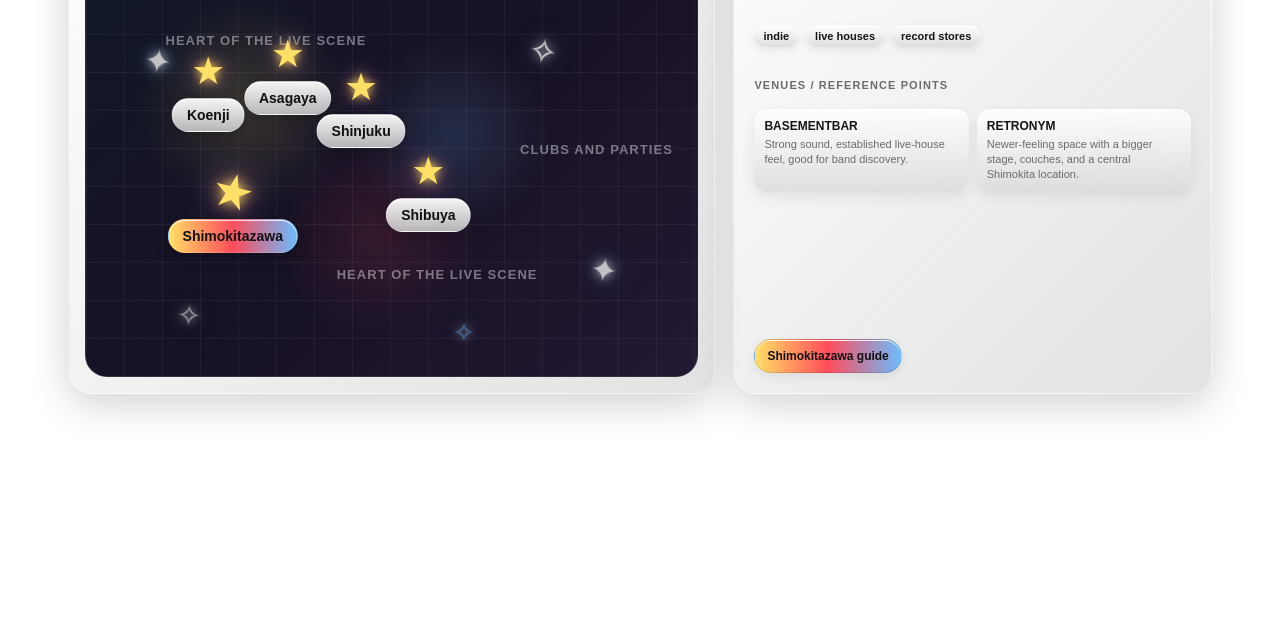
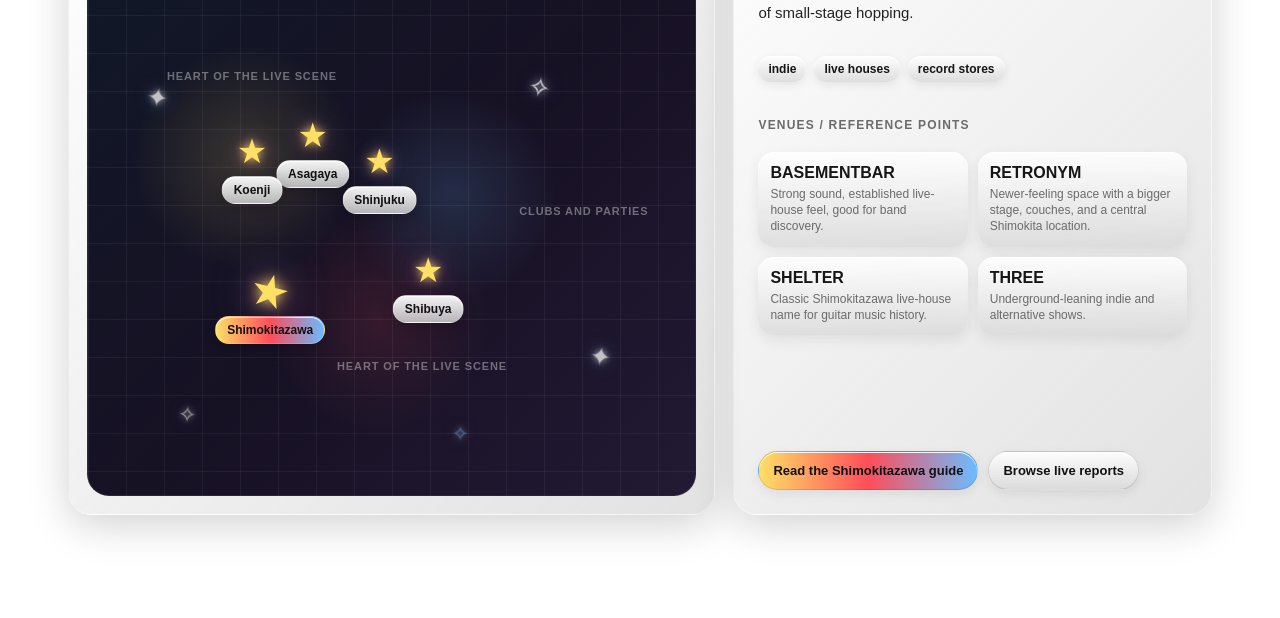
Before and after one commit to bibarugebarushoten-creator/livehouse, a plain HTML site: page index.html in a window 1280 px wide. Shown: the part 182-800 px from the top of the page. Drawn offline with Linux system fonts and the light colour scheme.

Commit message:
Update index.html

```diff
--- a/index.html
+++ b/index.html
@@ -8,14 +8,12 @@
 
   <link rel="preconnect" href="https://fonts.googleapis.com">
   <link rel="preconnect" href="https://fonts.gstatic.com" crossorigin>
-
   <link href="https://fonts.googleapis.com/css2?family=Audiowide&display=swap" rel="stylesheet">
 
   <style>
     :root {
       --text: #161616;
       --muted: #6b6b6b;
-
       --yellow: #ffe066;
       --red: #ff4d5a;
       --silver: #d7d7d7;
@@ -30,9 +28,7 @@
       color: var(--text);
     }
 
-    * {
-      box-sizing: border-box;
-    }
+    * { box-sizing: border-box; }
 
     .scene-map {
       width: 100%;
@@ -49,21 +45,11 @@
 
     .map-panel,
     .info-panel {
-      background:
-        linear-gradient(
-          135deg,
-          rgba(255,255,255,.92),
-          rgba(215,215,215,.72)
-        );
-
+      background: linear-gradient(135deg, rgba(255,255,255,.92), rgba(215,215,215,.72));
       border: 1px solid rgba(255,255,255,.22);
-
       border-radius: 24px;
-
       overflow: hidden;
-
       position: relative;
-
       box-shadow:
         0 10px 40px rgba(0,0,0,.18),
         inset 0 1px 0 rgba(255,255,255,.7);
@@ -72,33 +58,25 @@
     .map-panel::before,
     .info-panel::before {
       content: "★ ✦ ★";
-
       position: absolute;
-
       top: 14px;
       right: 18px;
-
       color: var(--red);
-
-      font-size: 16px;
-
-      letter-spacing: 5px;
-
+      font-size: 18px;
+      letter-spacing: 6px;
       opacity: .85;
-
       pointer-events: none;
-
       text-shadow:
         0 0 8px rgba(255,224,102,.8),
         0 0 16px rgba(107,188,255,.45);
     }
 
     .map-header {
-      padding: 20px 20px 8px;
+      padding: 22px 22px 10px;
     }
 
     .eyebrow {
-      font-size: 11px;
+      font-size: 12px;
       letter-spacing: .14em;
       text-transform: uppercase;
       color: var(--muted);
@@ -106,27 +84,17 @@
       font-weight: 700;
     }
 
-    h1, h2, h3, p {
-      margin-top: 0;
-    }
+    h1, h2, h3, p { margin-top: 0; }
 
     h1 {
       font-family: 'Audiowide', sans-serif;
-
-      font-size: clamp(22px, 3vw, 36px);
-
+      font-size: clamp(24px, 3.4vw, 42px);
       line-height: 1;
-
-      margin-bottom: 10px;
-
+      margin-bottom: 12px;
       letter-spacing: .01em;
-
       color: white;
-
       text-transform: uppercase;
-
       white-space: nowrap;
-
       text-shadow:
         0 0 6px rgba(255,255,255,.9),
         0 0 12px rgba(107,188,255,.8),
@@ -136,42 +104,25 @@
 
     .intro {
       color: #111;
-
-      font-size: 12px;
-
+      font-size: 14px;
       line-height: 1.5;
-
       max-width: 720px;
-
       margin-bottom: 0;
     }
 
     .tokyo-map {
       position: relative;
-
-      height: 420px;
-
-      margin: 10px 16px 16px;
-
+      height: 520px;
+      margin: 12px 18px 18px;
       border-radius: 22px;
-
       overflow: hidden;
-
       background:
         linear-gradient(rgba(255,255,255,.05) 1px, transparent 1px),
         linear-gradient(90deg, rgba(255,255,255,.05) 1px, transparent 1px),
-
         radial-gradient(circle at 26% 35%, rgba(255,224,102,.16), transparent 20%),
         radial-gradient(circle at 60% 42%, rgba(107,188,255,.16), transparent 22%),
         radial-gradient(circle at 48% 66%, rgba(255,77,90,.13), transparent 24%),
-
-        linear-gradient(
-          135deg,
-          #111827,
-          #171124,
-          #221933
-        );
-
+        linear-gradient(135deg, #111827, #171124, #221933);
       background-size:
         38px 38px,
         38px 38px,
@@ -179,57 +130,26 @@
         auto,
         auto,
         auto;
-
       border: 1px solid rgba(255,255,255,.08);
     }
 
     .star {
       position: absolute;
-
       color: var(--silver);
-
-      font-size: 26px;
-
+      font-size: 20px;
       opacity: .9;
-
       animation: twinkle 3s infinite ease-in-out;
-
       pointer-events: none;
-
       text-shadow:
-        0 0 8px rgba(255,255,255,.85),
-        0 0 18px rgba(107,188,255,.55);
+        0 0 6px rgba(255,255,255,.8),
+        0 0 16px rgba(107,188,255,.45);
     }
 
-    .star.s1 {
-      left: 10%;
-      top: 21%;
-    }
-
-    .star.s2 {
-      left: 73%;
-      top: 19%;
-      animation-delay: .5s;
-    }
-
-    .star.s3 {
-      left: 83%;
-      top: 71%;
-      animation-delay: 1s;
-    }
-
-    .star.s4 {
-      left: 15%;
-      top: 82%;
-      animation-delay: 1.4s;
-    }
-
-    .star.s6 {
-      left: 60%;
-      top: 86%;
-      animation-delay: 1.8s;
-      color: var(--blue);
-    }
+    .star.s1 { left: 10%; top: 21%; }
+    .star.s2 { left: 73%; top: 19%; animation-delay: .5s; }
+    .star.s3 { left: 83%; top: 71%; animation-delay: 1s; }
+    .star.s4 { left: 15%; top: 82%; animation-delay: 1.4s; }
+    .star.s6 { left: 60%; top: 86%; animation-delay: 1.8s; color: var(--blue); }
 
     @keyframes twinkle {
       0%, 100% {
@@ -245,19 +165,12 @@
 
     .map-label {
       position: absolute;
-
-      font-size: 13px;
-
+      font-size: 11px;
       letter-spacing: .08em;
-
-      color: rgba(255,255,255,.42);
-
+      color: rgba(255,255,255,.38);
       text-transform: uppercase;
-
       pointer-events: none;
-
-      font-weight: 800;
-
+      font-weight: 700;
       white-space: nowrap;
     }
 
@@ -278,38 +191,25 @@
 
     .pin {
       position: absolute;
-
       transform: translate(-50%, -50%);
-
       border: 0;
-
       background: transparent;
-
       cursor: pointer;
-
       padding: 0;
-
       text-align: center;
-
       color: var(--text);
     }
 
     .pin-dot {
       display: block;
-
       margin: 0 auto 8px;
-
-      font-size: 38px;
-
+      font-size: 34px;
       line-height: 1;
-
       color: var(--yellow);
-
       text-shadow:
-        0 0 10px rgba(255,224,102,.95),
-        0 0 22px rgba(255,77,90,.55),
-        0 0 34px rgba(107,188,255,.5);
-
+        0 0 8px rgba(255,224,102,.85),
+        0 0 18px rgba(255,77,90,.45),
+        0 0 28px rgba(107,188,255,.4);
       transition:
         transform .18s ease,
         text-shadow .18s ease;
@@ -317,28 +217,14 @@
 
     .pin-name {
       display: inline-block;
-
-      padding: 8px 14px;
-
+      padding: 6px 11px;
       border-radius: 999px;
-
-      background:
-        linear-gradient(
-          180deg,
-          rgba(255,255,255,.95),
-          rgba(215,215,215,.82)
-        );
-
+      background: linear-gradient(180deg, rgba(255,255,255,.95), rgba(215,215,215,.82));
       border: 1px solid rgba(255,255,255,.15);
-
-      font-size: 14px;
-
-      font-weight: 900;
-
+      font-size: 12px;
+      font-weight: 800;
       white-space: nowrap;
-
       color: #111;
-
       box-shadow:
         0 4px 14px rgba(0,0,0,.2),
         inset 0 1px 0 rgba(255,255,255,.8);
@@ -346,8 +232,7 @@
 
     .pin:hover .pin-dot,
     .pin.active .pin-dot {
-      transform: scale(1.25) rotate(14deg);
-
+      transform: scale(1.32) rotate(14deg);
       text-shadow:
         0 0 10px rgba(255,224,102,1),
         0 0 24px rgba(255,77,90,.7),
@@ -355,22 +240,13 @@
     }
 
     .pin.active .pin-name {
-      background:
-        linear-gradient(
-          90deg,
-          var(--yellow),
-          var(--red),
-          var(--blue)
-        );
-
+      background: linear-gradient(90deg, var(--yellow), var(--red), var(--blue));
       color: #111;
     }
 
     .info-panel {
-      padding: 20px;
-
-      min-height: 420px;
-
+      padding: 24px;
+      min-height: 520px;
       display: flex;
       flex-direction: column;
     }
@@ -379,154 +255,93 @@
       display: flex;
       flex-wrap: wrap;
       gap: 8px;
-
-      margin: 10px 0 16px;
+      margin: 12px 0 18px;
     }
 
     .tag {
-      font-size: 11px;
-
+      font-size: 12px;
       border-radius: 999px;
-
-      padding: 5px 9px;
-
-      background:
-        linear-gradient(
-          180deg,
-          rgba(255,255,255,.9),
-          rgba(215,215,215,.78)
-        );
-
+      padding: 6px 10px;
+      background: linear-gradient(180deg, rgba(255,255,255,.9), rgba(215,215,215,.78));
       box-shadow:
         inset 0 1px 0 rgba(255,255,255,.9),
         0 3px 10px rgba(0,0,0,.08);
-
       font-weight: 700;
     }
 
     .info-title {
       font-family: 'Audiowide', sans-serif;
-
-      font-size: 28px;
-
+      font-size: 34px;
       line-height: .95;
-
       letter-spacing: .02em;
-
       margin-bottom: 8px;
-
       color: #1b1028;
-
       text-shadow:
         2px 2px 0 rgba(107,188,255,.55),
         4px 4px 0 rgba(255,224,102,.35);
     }
 
     .area {
-      font-size: 12px;
-
+      font-size: 13px;
       color: var(--muted);
-
-      margin-bottom: 14px;
-
+      margin-bottom: 18px;
       font-weight: 700;
     }
 
     .description {
-      line-height: 1.5;
-
-      font-size: 13px;
-
+      line-height: 1.55;
+      font-size: 15px;
       color: #222;
-
-      margin-bottom: 18px;
+      margin-bottom: 20px;
     }
 
     .section-title {
-      font-size: 11px;
-
+      font-size: 12px;
       letter-spacing: .1em;
-
       text-transform: uppercase;
-
       color: var(--muted);
-
-      margin: 16px 0 8px;
-
+      margin: 18px 0 8px;
       font-weight: 800;
     }
 
     .button-row {
       margin-top: auto;
-
       display: flex;
       flex-wrap: wrap;
-      gap: 8px;
-
-      padding-top: 18px;
+      gap: 10px;
+      padding-top: 22px;
     }
 
     .map-button {
       display: inline-block;
-
-      padding: 9px 12px;
-
+      padding: 11px 14px;
       border-radius: 999px;
-
       border: 1px solid rgba(0,0,0,.12);
-
       color: #111;
-
       text-decoration: none;
-
-      font-size: 12px;
-
+      font-size: 13px;
       font-weight: 800;
-
-      background:
-        linear-gradient(
-          180deg,
-          rgba(255,255,255,.92),
-          rgba(215,215,215,.72)
-        );
-
+      background: linear-gradient(180deg, rgba(255,255,255,.92), rgba(215,215,215,.72));
       box-shadow:
         inset 0 1px 0 rgba(255,255,255,.9),
         0 4px 12px rgba(0,0,0,.08);
     }
 
     .map-button.primary {
-      background:
-        linear-gradient(
-          90deg,
-          var(--yellow),
-          var(--red),
-          var(--blue)
-        );
+      background: linear-gradient(90deg, var(--yellow), var(--red), var(--blue));
     }
 
     .venue-list {
       display: grid;
-
       grid-template-columns: repeat(2, minmax(0, 1fr));
-
-      gap: 8px;
-
-      margin-top: 10px;
+      gap: 10px;
+      margin-top: 12px;
     }
 
     .venue-card {
-      border-radius: 14px;
-
-      padding: 10px;
-
-      background:
-        linear-gradient(
-          180deg,
-          rgba(255,255,255,.88),
-          rgba(215,215,215,.72)
-        );
-
+      border-radius: 16px;
+      padding: 12px;
+      background: linear-gradient(180deg, rgba(255,255,255,.88), rgba(215,215,215,.72));
       box-shadow:
         0 5px 14px rgba(0,0,0,.08),
         inset 0 1px 0 rgba(255,255,255,.85);
@@ -535,16 +350,12 @@
     .venue-card strong {
       display: block;
       margin-bottom: 4px;
-      font-size: 12px;
     }
 
     .venue-card span {
       color: var(--muted);
-
-      font-size: 11px;
-
+      font-size: 12px;
       line-height: 1.35;
-
       display: block;
     }
 
@@ -554,7 +365,7 @@
       }
 
       .tokyo-map {
-        height: 360px;
+        height: 430px;
       }
 
       .info-panel {
@@ -566,15 +377,26 @@
       }
 
       .pin-name {
-        font-size: 12px;
+        font-size: 11px;
       }
 
       .pin-dot {
-        font-size: 30px;
+        font-size: 28px;
       }
 
-      .map-label {
-        font-size: 11px;
+      .label-west {
+        left: 63%;
+        top: 44%;
+      }
+
+      .label-central {
+        left: 10%;
+        top: 18%;
+      }
+
+      .label-south {
+        left: 36%;
+        top: 75%;
       }
     }
   </style>
@@ -582,11 +404,8 @@
 
 <body>
   <main class="scene-map" aria-label="Interactive Tokyo music scene map">
-
     <div class="map-shell">
-
       <section class="map-panel">
-
         <div class="map-header">
           <p class="eyebrow">OfficialGF field notes</p>
 
@@ -599,7 +418,6 @@
         </div>
 
         <div class="tokyo-map" id="tokyoMap">
-
           <span class="map-label label-west">
             clubs and parties
           </span>
@@ -617,38 +435,33 @@
           <span class="star s3">✦</span>
           <span class="star s4">✧</span>
           <span class="star s6">✧</span>
-
         </div>
       </section>
 
       <aside class="info-panel" id="infoPanel"></aside>
-
     </div>
   </main>
 
   <script>
     const places = [
-
       {
         id: "shimokitazawa",
         name: "Shimokitazawa",
         area: "Indie bands, small venues, record shops, night wandering",
-
-        x: 24,
-        y: 61,
-
+        x: 30,
+        y: 64,
         tags: ["indie", "live houses", "record stores"],
-
         description:
           "Shimokitazawa is the obvious starting point for Tokyo indie discovery: walkable, venue-dense, and easy to turn into a night of small-stage hopping.",
-
         venues: [
           ["BASEMENTBAR", "Strong sound, established live-house feel, good for band discovery."],
-          ["RETRONYM", "Newer-feeling space with a bigger stage, couches, and a central Shimokita location."]
+          ["RETRONYM", "Newer-feeling space with a bigger stage, couches, and a central Shimokita location."],
+          ["SHELTER", "Classic Shimokitazawa live-house name for guitar music history."],
+          ["THREE", "Underground-leaning indie and alternative shows."]
         ],
-
         links: [
-          ["Shimokitazawa guide", "#"]
+          ["Read the Shimokitazawa guide", "#"],
+          ["Browse live reports", "#"]
         ]
       },
 
@@ -656,21 +469,19 @@
         id: "shibuya",
         name: "Shibuya",
         area: "International-friendly jams, open mics, bigger city energy",
-
         x: 56,
-        y: 56,
-
+        y: 60,
         tags: ["open mic", "international", "central"],
-
         description:
-          "Shibuya works well as an entry point for visitors because it has internationally friendly spaces and late-night energy.",
-
+          "Shibuya works well as an entry point for visitors because it has internationally friendly spaces, late-night energy, and easy transit connections.",
         venues: [
-          ["RUBY ROOM", "Friendly staff, open mic Tuesdays."],
-          ["WWW / WWW X", "Larger indie-adjacent bookings."]
+          ["RUBY ROOM", "Friendly staff, open mic Tuesdays, good for international musicians."],
+          ["WWW / WWW X", "Larger shows, indie-adjacent bookings, strong discovery potential."],
+          ["O-nest", "Long-running Shibuya live-house ecosystem."],
+          ["Club Quattro", "Bigger club shows and touring acts."]
         ],
-
         links: [
+          ["How to perform in Tokyo", "#"],
           ["Tokyo live house basics", "#"]
         ]
       },
@@ -679,22 +490,20 @@
         id: "asagaya",
         name: "Asagaya",
         area: "DIY pockets, community bars, intimate shows",
-
-        x: 33,
-        y: 28,
-
-        tags: ["DIY", "community"],
-
+        x: 37,
+        y: 34,
+        tags: ["DIY", "community", "small rooms"],
         description:
-          "Asagaya leans more personal, local, and community-driven than central Tokyo nightlife.",
-
+          "Asagaya is a good pin for the scrappier, community-run side of Tokyo music: less polished, more personal, and often easier to talk to people.",
         venues: [
-          ["GAMUSO", "DIY feel and mixed events."],
-          ["Yellow Vision", "Small-room experimental shows."]
+          ["GAMUSO", "DIY feel, community-run energy, food/drinks, mixed events."],
+          ["Loft A", "Talk events, music-adjacent culture, subculture programming."],
+          ["Yellow Vision", "Small-room experimental and jazz-adjacent events."],
+          ["MANHOLE Next", "Local underground event feel."]
         ],
-
         links: [
-          ["DIY Tokyo notes", "#"]
+          ["DIY Tokyo music notes", "#"],
+          ["International indie scene", "#"]
         ]
       },
 
@@ -702,22 +511,20 @@
         id: "koenji",
         name: "Koenji",
         area: "Punk, used clothes, underground culture",
-
-        x: 20,
-        y: 32,
-
-        tags: ["punk", "underground"],
-
+        x: 27,
+        y: 37,
+        tags: ["punk", "subculture", "underground"],
         description:
-          "Koenji is useful for punk, noise, thrift culture, and less glossy Tokyo music routes.",
-
+          "Koenji is useful for punk, noise, thrift culture, and less glossy Tokyo music routes. It feels more like a neighborhood than a tourist image.",
         venues: [
-          ["U.F.O. CLUB", "Garage and punk bookings."],
-          ["HIGH", "Alternative live-house programming."]
+          ["U.F.O. CLUB", "Garage, psych, punk, and underground bookings."],
+          ["HIGH", "Broad indie and alternative live-house programming."],
+          ["JIROKICHI", "Historic room with rootsy and jazz-adjacent shows."],
+          ["ShowBoat", "Long-running rock venue energy."]
         ],
-
         links: [
-          ["Koenji scene guide", "#"]
+          ["Koenji scene guide", "#"],
+          ["Underground Japan posts", "#"]
         ]
       },
 
@@ -725,22 +532,20 @@
         id: "shinjuku",
         name: "Shinjuku",
         area: "Dense nightlife, legacy venues, chaotic Tokyo energy",
-
-        x: 45,
-        y: 36,
-
-        tags: ["nightlife", "rock"],
-
+        x: 48,
+        y: 39,
+        tags: ["nightlife", "rock", "live houses"],
         description:
-          "Shinjuku is dense, loud, and packed with long-running venues and nightlife.",
-
+          "Shinjuku is loud, dense, chaotic, and full of long-running live houses. Good for heavier nightlife energy and discovering multiple scenes in one night.",
         venues: [
-          ["LOFT", "Historic live house."],
-          ["MARZ", "Alternative bookings."]
+          ["LOFT", "Historic live house with deep Tokyo music history."],
+          ["MARZ", "Alternative and indie-focused bookings."],
+          ["WildSide Tokyo", "Rock, punk, metal, and loud bands."],
+          ["Antiknock", "Underground punk and heavier music lineage."]
         ],
-
         links: [
-          ["Shinjuku nightlife", "#"]
+          ["Shinjuku scene guide", "#"],
+          ["Tokyo nightlife posts", "#"]
         ]
       }
     ];
@@ -749,56 +554,39 @@
     const panel = document.getElementById("infoPanel");
 
     function renderPins() {
-
       places.forEach((place) => {
-
         const button = document.createElement("button");
 
         button.className = "pin";
-
         button.style.left = place.x + "%";
         button.style.top = place.y + "%";
 
-        button.setAttribute(
-          "aria-label",
-          "Open " + place.name
-        );
+        button.setAttribute("aria-label", "Open " + place.name);
 
         button.innerHTML =
           `<span class="pin-dot">★</span>
            <span class="pin-name">${place.name}</span>`;
 
-        button.addEventListener(
-          "click",
-          () => selectPlace(place.id)
-        );
+        button.addEventListener("click", () => selectPlace(place.id));
 
         map.appendChild(button);
       });
     }
 
     function selectPlace(id) {
-
-      const place = places.find(
-        (item) => item.id === id
-      );
+      const place = places.find((item) => item.id === id);
 
       if (!place) return;
 
       document.querySelectorAll(".pin").forEach((pin) => {
-
         pin.classList.toggle(
           "active",
-          pin.getAttribute("aria-label") ===
-          "Open " + place.name
+          pin.getAttribute("aria-label") === "Open " + place.name
         );
       });
 
       const tags = place.tags
-        .map(
-          (tag) =>
-            `<span class="tag">${tag}</span>`
-        )
+        .map((tag) => `<span class="tag">${tag}</span>`)
         .join("");
 
       const venues = place.venues
@@ -828,14 +616,9 @@
 
       panel.innerHTML = `
         <p class="eyebrow">Tokyo scene pin ★</p>
-
         <h2 class="info-title">${place.name}</h2>
-
         <p class="area">${place.area}</p>
-
-        <p class="description">
-          ${place.description}
-        </p>
+        <p class="description">${place.description}</p>
 
         <div class="tag-row">
           ${tags}
@@ -856,7 +639,6 @@
     }
 
     renderPins();
-
     selectPlace("shimokitazawa");
   </script>
 </body>
```
